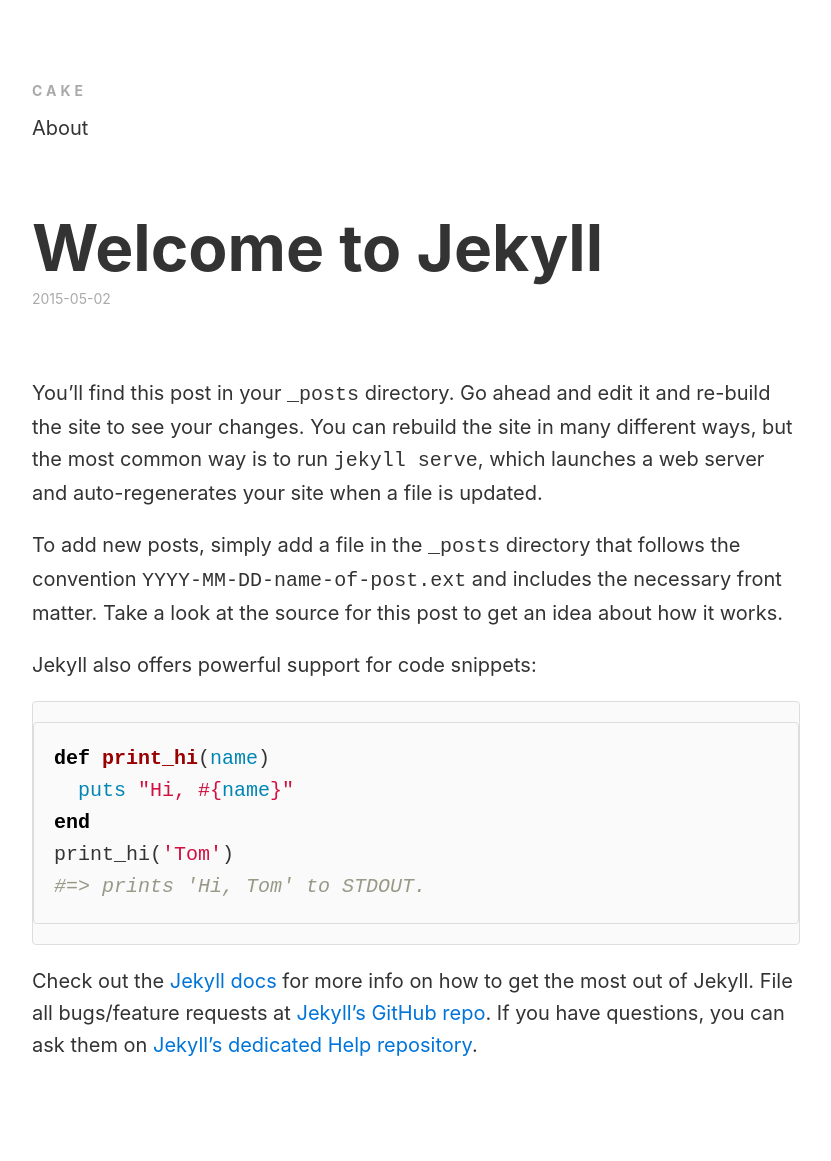
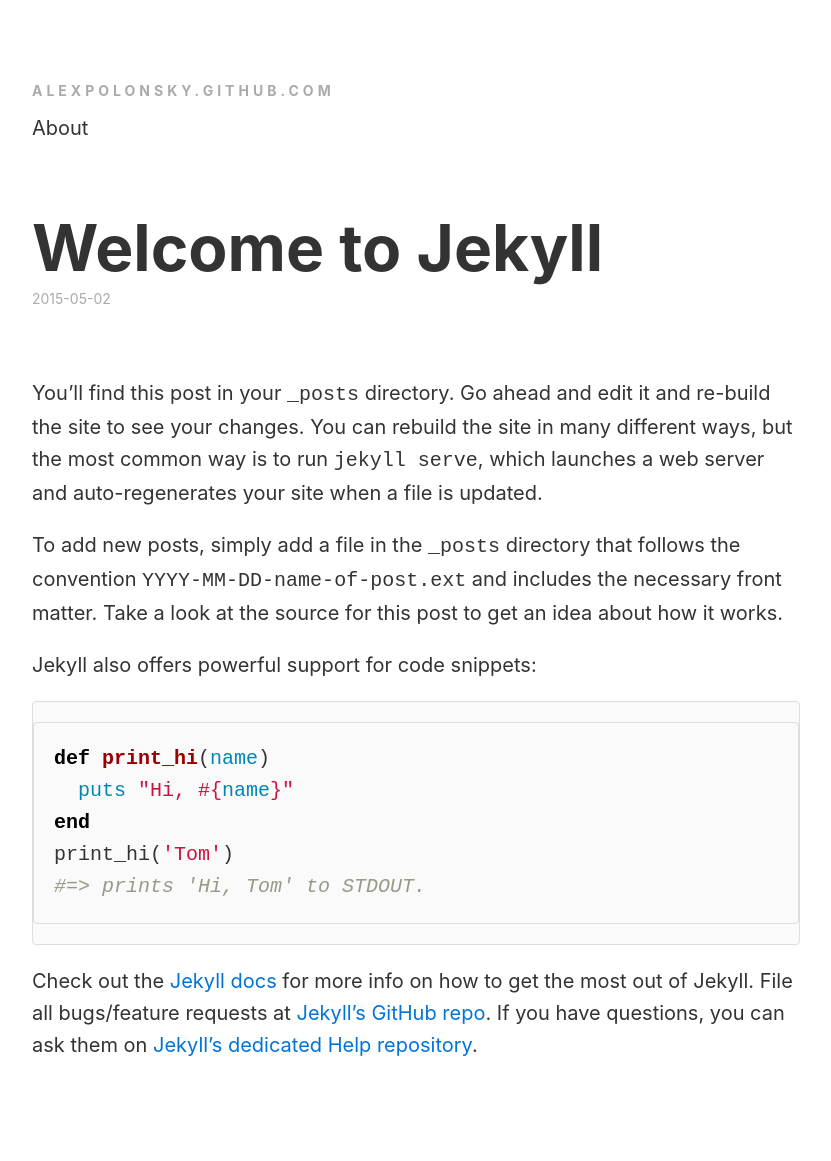
Before and after one commit to alexpolonsky/test-dec2016, a Jekyll site: the page built from _posts/2015-05-02-welcome-to-jekyll.md, in a window 1280 px wide. Shown: the whole page, without its empty margins (224-1055 px from the left). Built offline with Jekyll 4.4.1, drawn with Linux system fonts in a browser that asks for light colours.

Commit message:
Update _config.yml

```diff
--- a/_config.yml
+++ b/_config.yml
@@ -1,5 +1,5 @@
-name: cake
-baseurl: "/cake"
+name: alexpolonsky.github.com
+baseurl: "/"
 
 date_format: "%Y-%m-%d"
 
```
